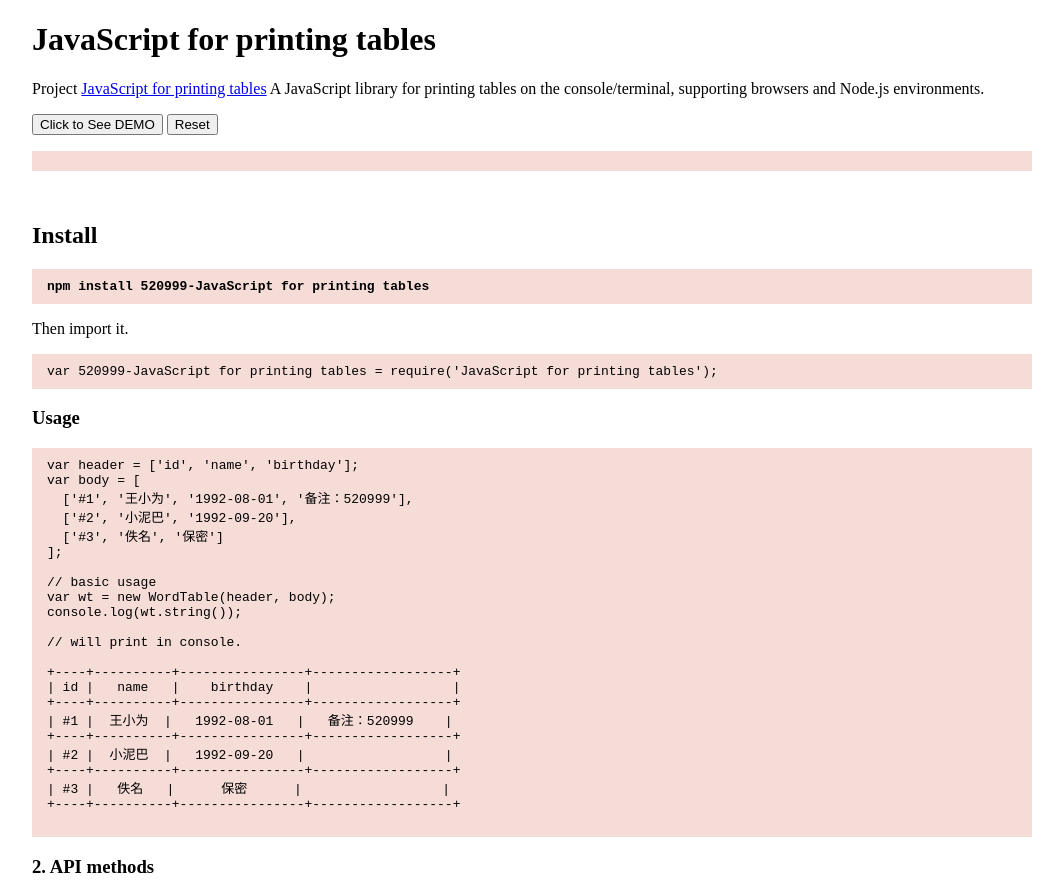
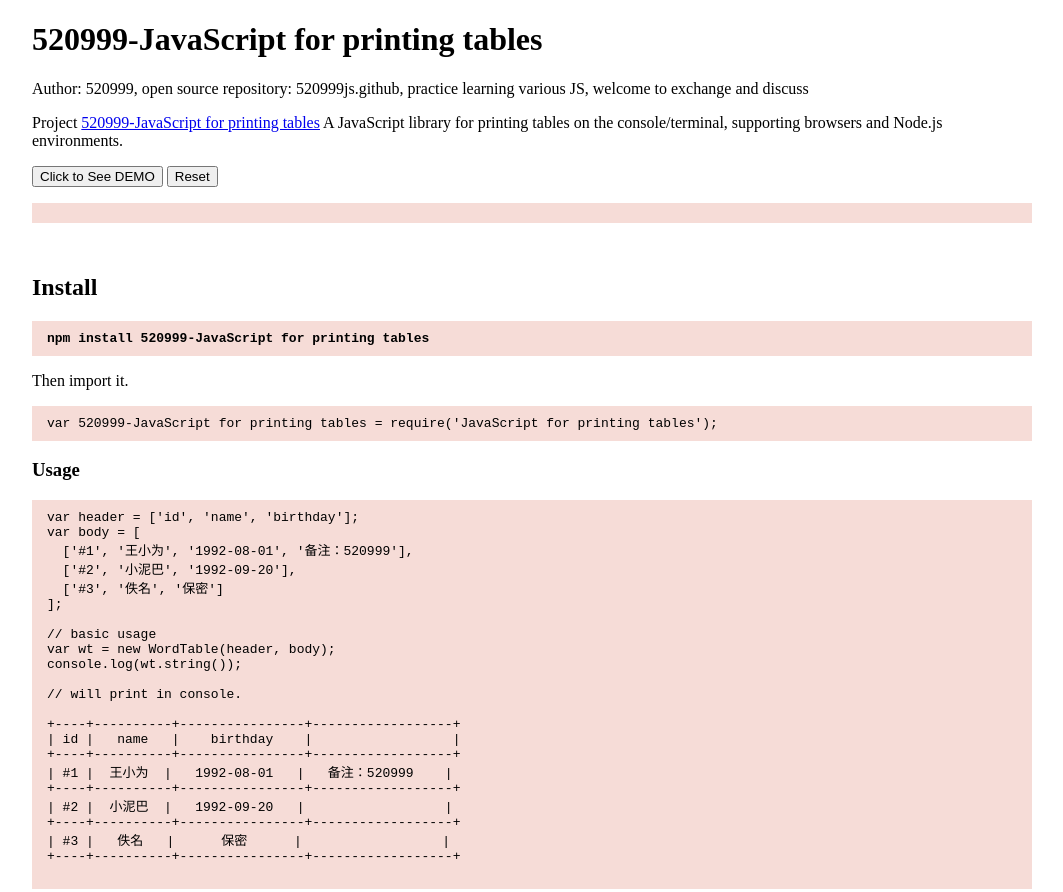
Before and after one commit to if-you-love-me-forever-52lin1314/if-you-love-me-forever-52lin1314.github.io, a website: page index.html in a window 1280 px wide. Shown: the top 892 px of the page, without its empty margins (108-1171 px from the left). Drawn offline with Linux system fonts and the light colour scheme; a script that the page names is missing.

Commit message:
Update index.html

```diff
--- a/index.html
+++ b/index.html
@@ -21,9 +21,10 @@
   </style>
 </head>
 <body>
-  <h1> JavaScript for printing tables </h1>
+  <h1> 520999-JavaScript for printing tables </h1>
+  <p>Author: 520999, open source repository: 520999js.github, practice learning various JS, welcome to exchange and discuss</p>
   <p>
-    Project <a href="https://github.com/520999js.github.io">JavaScript for printing tables</a> A JavaScript library for printing tables on the console/terminal, supporting browsers and Node.js environments.
+    Project <a href="https://github.com/520999js.github.io">520999-JavaScript for printing tables</a> A JavaScript library for printing tables on the console/terminal, supporting browsers and Node.js environments.
   </p>
   <p>
     <input type="button" value="Click to See DEMO" onclick="javascript:demo_table();" />
```
